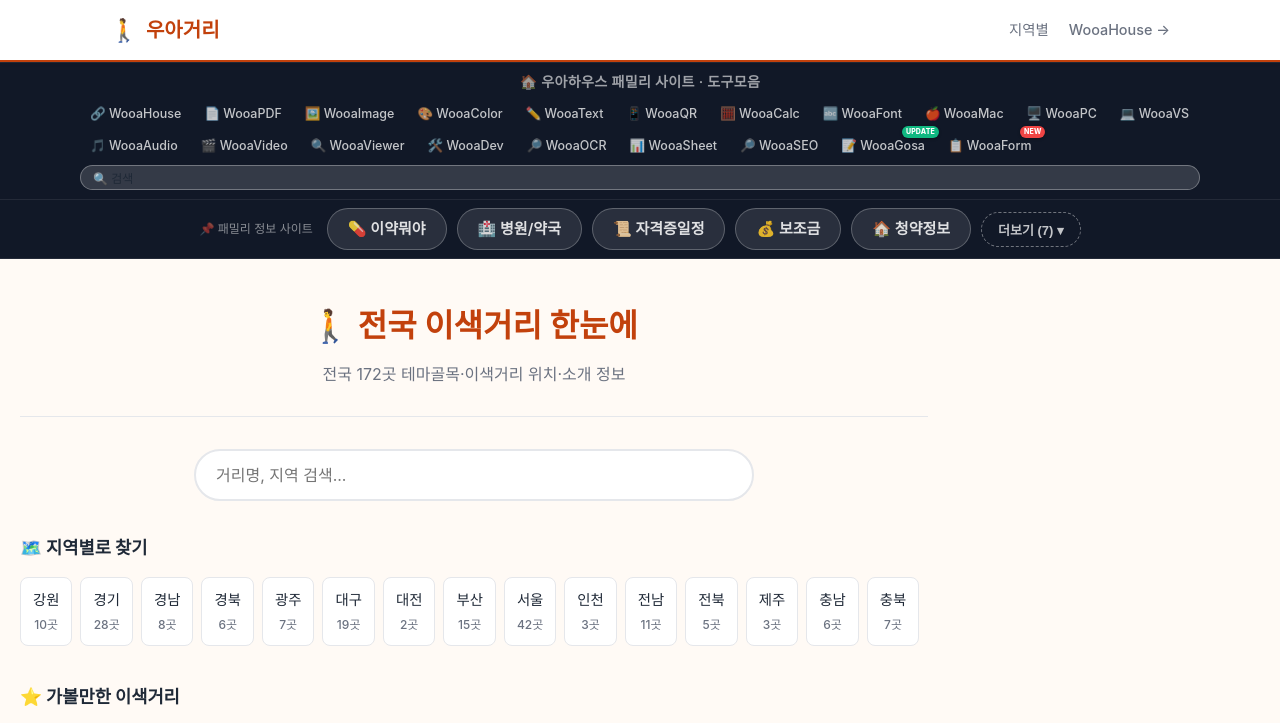
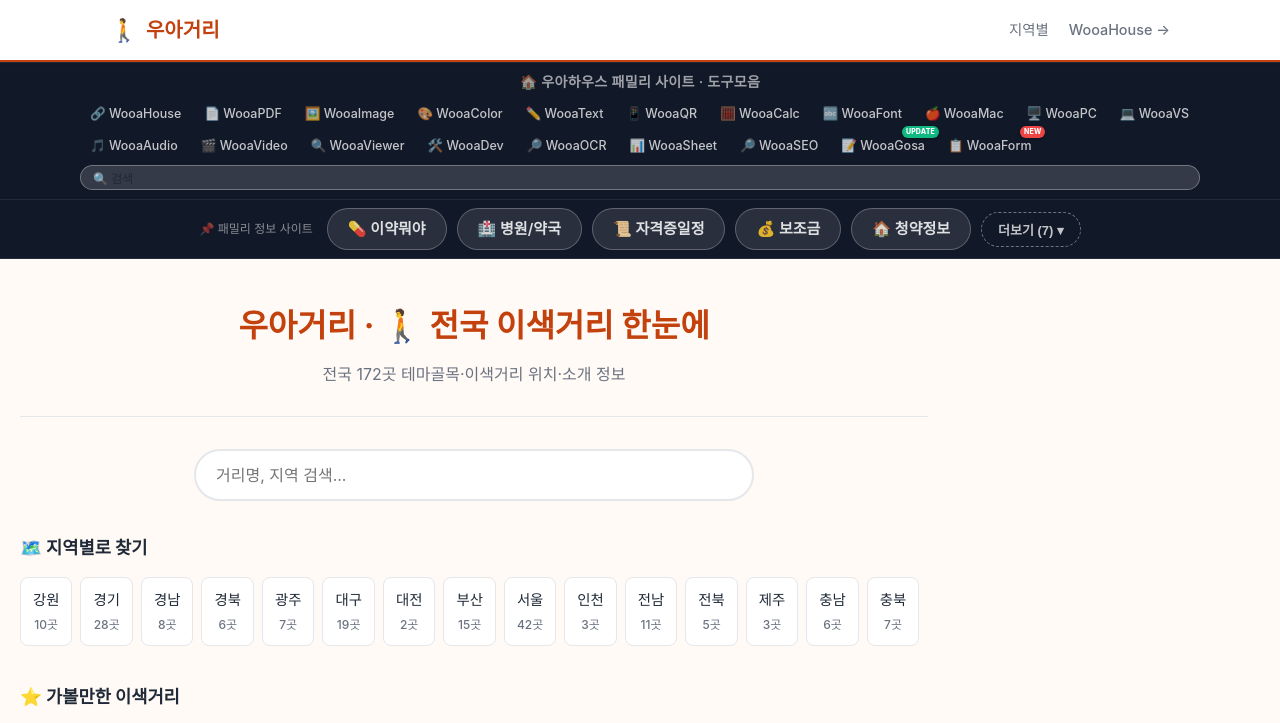
Before and after one commit to ingmaster83-code/wooastreet, a Jekyll site: the page built from index.html, in a window 1280 px wide and 900 px high, cut to the strip 0-723 px from the top of the window. Built offline with Jekyll 4.4.1, drawn with Linux system fonts in a browser that asks for light colours; some web fonts are replaced; comment, search, counter and statistics services are not loaded.

Commit message:
Add Korean brand name to H1 for SEO/brand-search visibility

```diff
--- a/index.html
+++ b/index.html
@@ -8,7 +8,7 @@ description: 전국 172곳 이색거리·테마골목 정보 총정리! 지역
 <div class="home-page">
 
   <div class="home-hero">
-    <h1>🚶 전국 이색거리 한눈에</h1>
+    <h1>우아거리 · 🚶 전국 이색거리 한눈에</h1>
     <p>전국 {{ site.data.streets | size }}곳 테마골목·이색거리 위치·소개 정보</p>
   </div>
 
```
